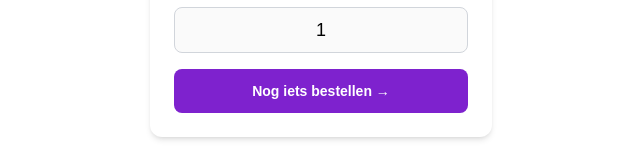
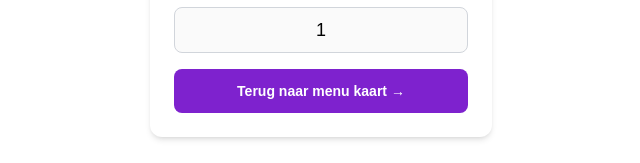
Before and after one commit to Table-Tech/TableTech-app, a Next.js app in the folder client_side/: page /client/1/thankyou in a window 1280 px wide. Shown: the part 398-561 px from the top of the page, without its empty margins (319-959 px from the left). Built offline with nearby package versions, Linux system fonts and the light colour scheme.

Commit message:
Fixed mollie redirection to menu

```diff
--- a/client_side/app/client/[tableId]/page.tsx
+++ b/client_side/app/client/[tableId]/page.tsx
@@ -58,7 +58,7 @@ export default function ClientPage() {
 
   useEffect(() => {
     const fetchMenu = async () => {
-      const res = await fetch("http://192.168.56.1:3000/api/menu?r=r2");
+      const res = await fetch("http://192.168.2.12:3000/api/menu?r=r2");
       const data = await res.json();
       setMenuData(data);
     };
--- a/client_side/app/client/[tableId]/thankyou/page.tsx
+++ b/client_side/app/client/[tableId]/thankyou/page.tsx
@@ -1,11 +1,16 @@
 "use client";
 
 import { useParams, useRouter } from "next/navigation";
+import { useEffect } from "react"; // 👈 voeg toe
 
 export default function ThankYouPage() {
   const params = useParams();
   const router = useRouter();
   const tableId = params.tableId as string;
+
+  useEffect(() => {
+    localStorage.removeItem("cart");
+  }, []);
 
   return (
     <div className="min-h-screen flex items-center justify-center bg-white px-4">
@@ -30,7 +35,7 @@ export default function ThankYouPage() {
           onClick={() => router.push(`/client/${tableId}`)}
           className="w-full bg-purple-700 hover:bg-purple-800 text-white py-3 rounded-lg font-semibold text-sm"
         >
-          Nog iets bestellen →
+          Terug naar menu kaart →
         </button>
       </div>
     </div>
```
